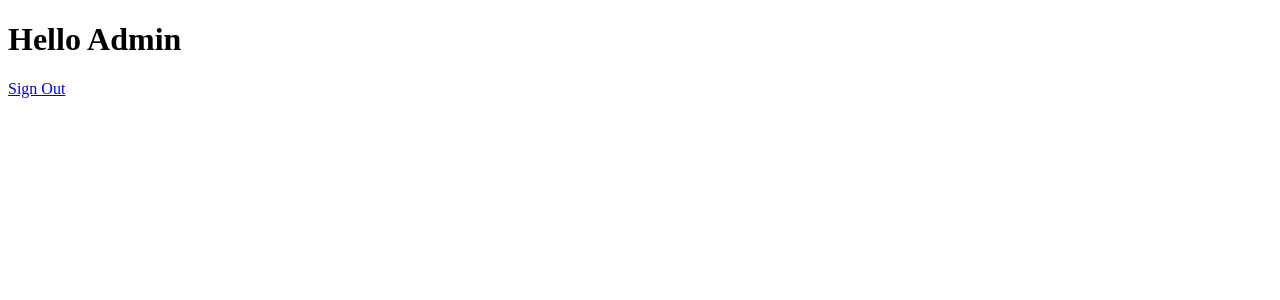
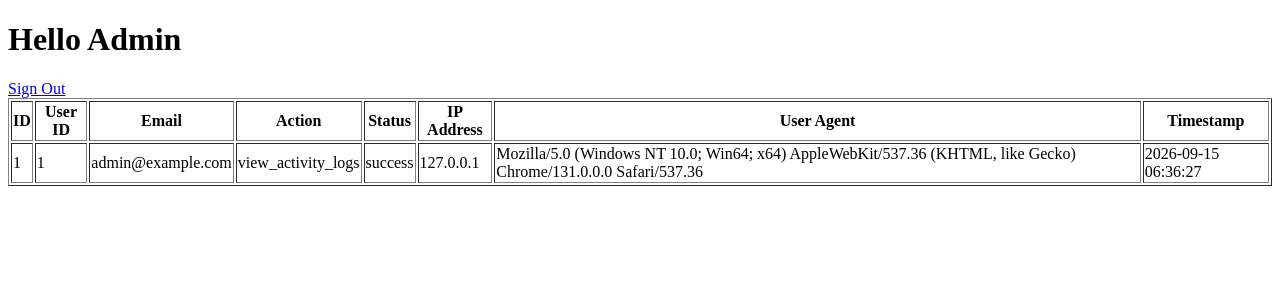
Before and after one commit to cliffamadeus/it34a, a PHP site: page /it34a/app/admin/index.php in a window 1280 px wide. Shown: the top 300 px of the page. Run offline with PHP 8.4, Linux system fonts and the light colour scheme; a user stored in the database is signed in; data that the repository does not hold is empty.

Commit message:
Added activity logs view on admin/index.php

```diff
--- a/app/admin/index.php
+++ b/app/admin/index.php
@@ -1,3 +1,27 @@
+<?php
+require_once '../../config/config.php';
+require_once '../../config/functions.php';
+
+requireRole('admin');
+
+logActivity(
+    $pdo,
+    $_SESSION['user_id'],
+    $_SESSION['user_email'],
+    'view_activity_logs'
+);
+
+#Query #3 Get All Activity Logs
+$stmt = $pdo->query("
+    SELECT *
+    FROM activity_logs
+    ORDER BY activity_log_created_at DESC
+");
+
+$activities = $stmt->fetchAll(PDO::FETCH_ASSOC);
+
+?>
+
 <!DOCTYPE html>
 <html lang="en">
 <head>
@@ -8,5 +32,66 @@
 <body>
     <h1>Hello Admin</h1>
     <a href="../auth/signout.php">Sign Out</a>
+
+    <table border="1">
+        <thead>
+            <tr>
+                <th>ID</th>
+                <th>User ID</th>
+                <th>Email</th>
+                <th>Action</th>
+                <th>Status</th>
+                <th>IP Address</th>
+                <th>User Agent</th>
+                <th>Timestamp</th>
+            </tr>
+        </thead>
+        <tbody>
+            <?php foreach($activities as $activity): ?>
+                <tr>
+                    <td>
+                        <?= htmlspecialchars(
+                            $activity['activity_log_id']
+                        )?>
+                    </td>
+                     <td>
+                        <?= htmlspecialchars(
+                            $activity['user_id']
+                        )?>
+                    </td>
+                     <td>
+                        <?= htmlspecialchars(
+                            $activity['user_email']
+                        )?>
+                    </td>
+                     <td>
+                        <?= htmlspecialchars(
+                            $activity['activity_log_action']
+                        )?>
+                    </td>
+                     <td>
+                        <?= htmlspecialchars(
+                            $activity['activity_log_status']
+                        )?>
+                    </td>
+                     <td>
+                        <?= htmlspecialchars(
+                            $activity['activity_log_ip_address']
+                        )?>
+                    </td>
+                    <td>
+                        <?= htmlspecialchars(
+                            $activity['activity_log_user_agent']
+                        )?>
+                    </td>
+                    <td>
+                        <?= htmlspecialchars(
+                            $activity['activity_log_created_at']
+                        )?>
+                    </td>
+                </tr>
+            <?php endforeach; ?>
+        </tbody>
+    </table>
 </body>
 </html>
--- a/config/functions.php
+++ b/config/functions.php
@@ -53,11 +53,10 @@ function requireLogin(){
 function requireRole($role){
     requireLogin();
 
-    if($_SESSION['user_role' !== $role]){
+    if($_SESSION['user_role'] !== $role){
         http_response_code(403);
         die('Access denied');
     }
 }
 
-
 ?>
```
